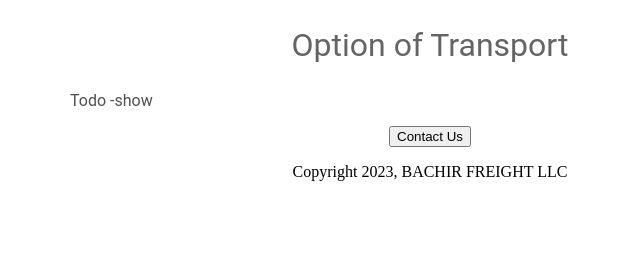
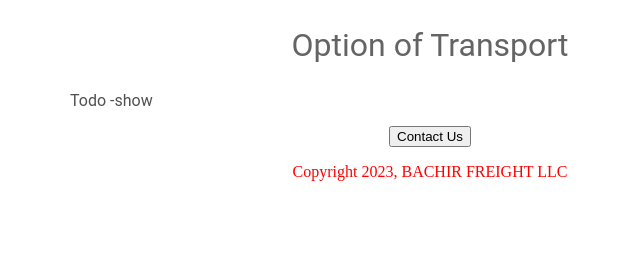
Before and after one commit to ahabibou/bachir-freight-llc-website, a Flask app: page / in a window 1280 px wide. Shown: the part 530-800 px from the top of the page, without its empty margins (210-850 px from the left). Run offline with Flask 3, Linux system fonts and the light colour scheme.

Commit message:
ADD HTML AND CSS

```diff
--- a/templates/home.html
+++ b/templates/home.html
@@ -51,7 +51,7 @@
     <p class="bodytext">Todo -show  </p>
     <div style="text-align:center;"> <!-- Add a button align to the center of the web page -->
       <button> Contact Us </button> <!-- to add button -->
-      <p>  Copyright 2023, BACHIR FREIGHT LLC </p>
+      <p style="color:red;">  Copyright 2023, BACHIR FREIGHT LLC </p>
     </div>
   </div>
 </body>
```
